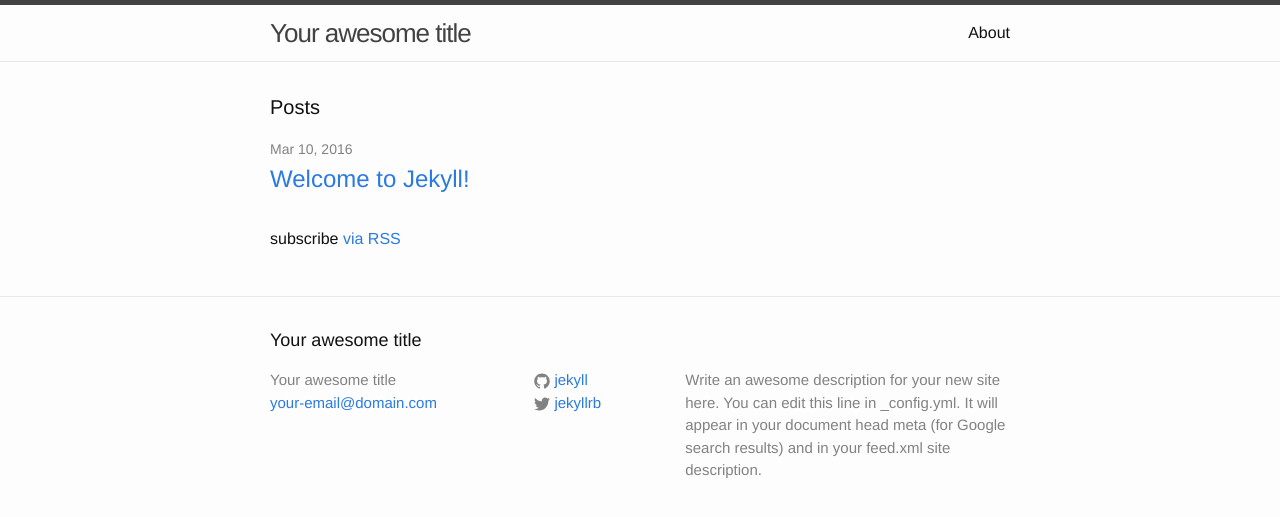
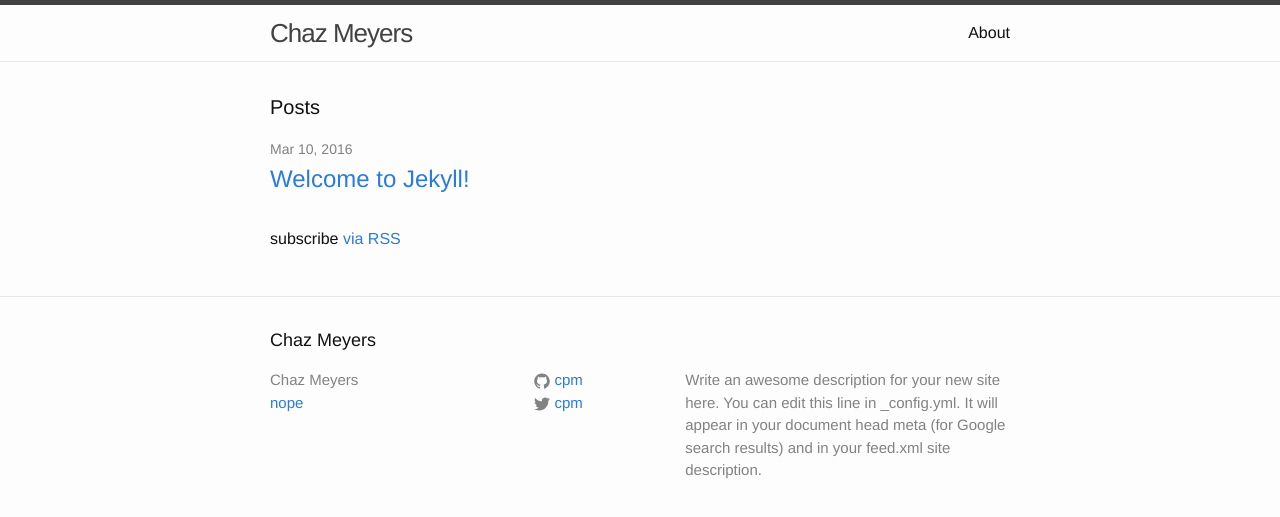
Before and after one commit to cpm/hearthstone-fatigue, a Jekyll site: the page built from index.html, in a window 1280 px wide. Shown: the top 517 px of the page. Built offline with Jekyll 4.4.1, drawn with Linux system fonts in a browser that asks for light colours.

Commit message:
fix baseurl

```diff
--- a/_config.yml
+++ b/_config.yml
@@ -6,16 +6,16 @@
 # 'jekyll serve'. If you change this file, please restart the server process.
 
 # Site settings
-title: Your awesome title
-email: your-email@domain.com
+title: Chaz Meyers
+email: nope
 description: > # this means to ignore newlines until "baseurl:"
   Write an awesome description for your new site here. You can edit this
   line in _config.yml. It will appear in your document head meta (for
   Google search results) and in your feed.xml site description.
-baseurl: "" # the subpath of your site, e.g. /blog
-url: "http://yourdomain.com" # the base hostname & protocol for your site
-twitter_username: jekyllrb
-github_username:  jekyll
+baseurl: "/hearthstone-fatigue" # the subpath of your site, e.g. /blog
+url: "http://cpm.github.io" # the base hostname & protocol for your site
+twitter_username: cpm
+github_username:  cpm
 
 # Build settings
 markdown: kramdown
```
Also changed, not shown: 1 other file.
